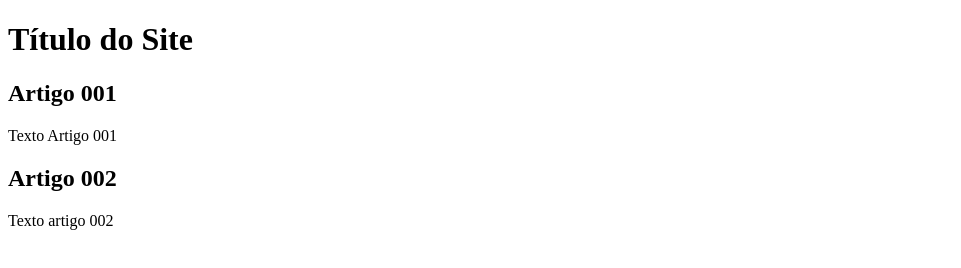
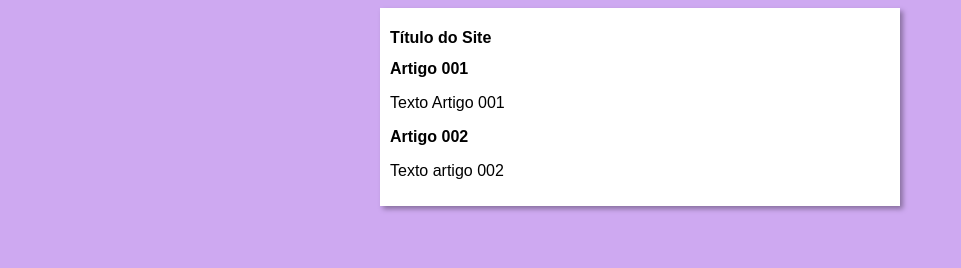
Before and after one commit to giovannasilvacastro/projeto-site, a plain HTML site: page index.html in a window 1280 px wide. Shown: the whole page, without its empty margins (0-961 px from the left). Drawn offline with Linux system fonts and the light colour scheme.

Commit message:
iniciei o design

```diff
--- /dev/null
+++ b/estilos/style.css
@@ -0,0 +1,16 @@
+*{
+    font-family: Arial, Helvetica, sans-serif;
+    font-size: 16px;
+}
+
+body{
+    background-color: rgb(206, 169, 241);
+}
+
+main {
+    background-color: white;
+    width: 500px;
+    margin: auto;
+    padding: 10px;
+    box-shadow: 3px 3px 5px rgba(0, 0, 0, 0.342);
+}
--- a/index.html
+++ b/index.html
@@ -4,6 +4,8 @@
     <meta charset="UTF-8">
     <meta name="viewport" content="width=device-width, initial-scale=1.0">
     <title>Título do site</title>
+    <link rel="stylesheet" href="estilos/style.css">
+
 <body>
     <main>
         <header>
```
